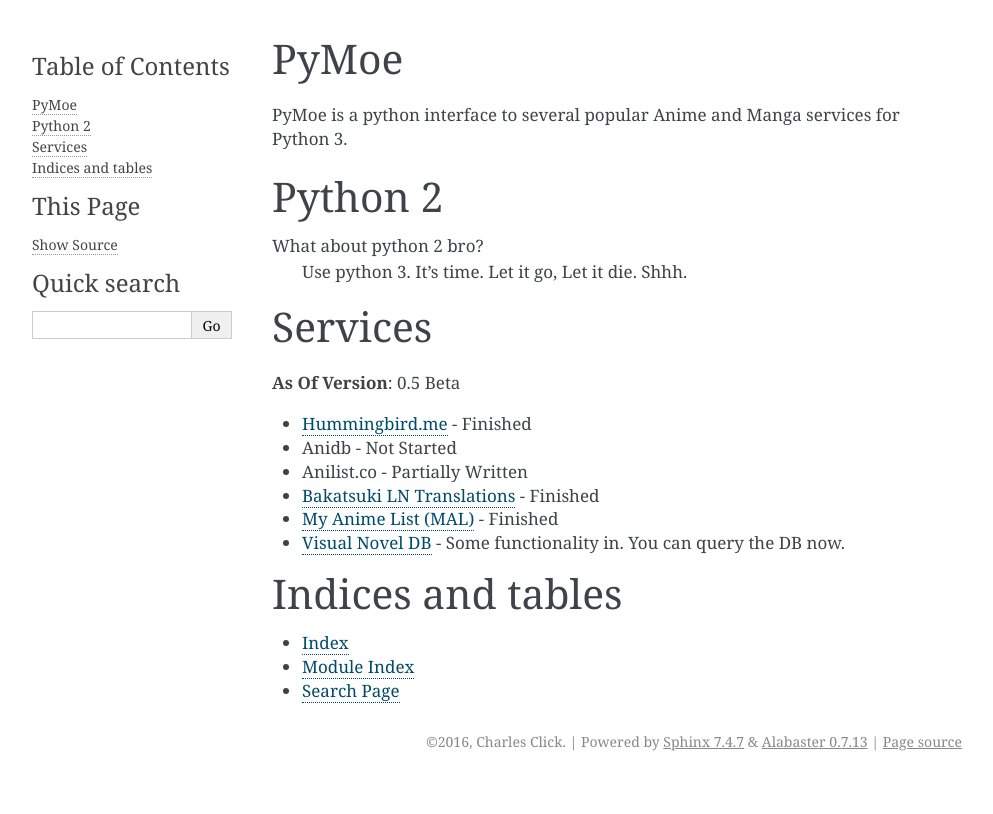
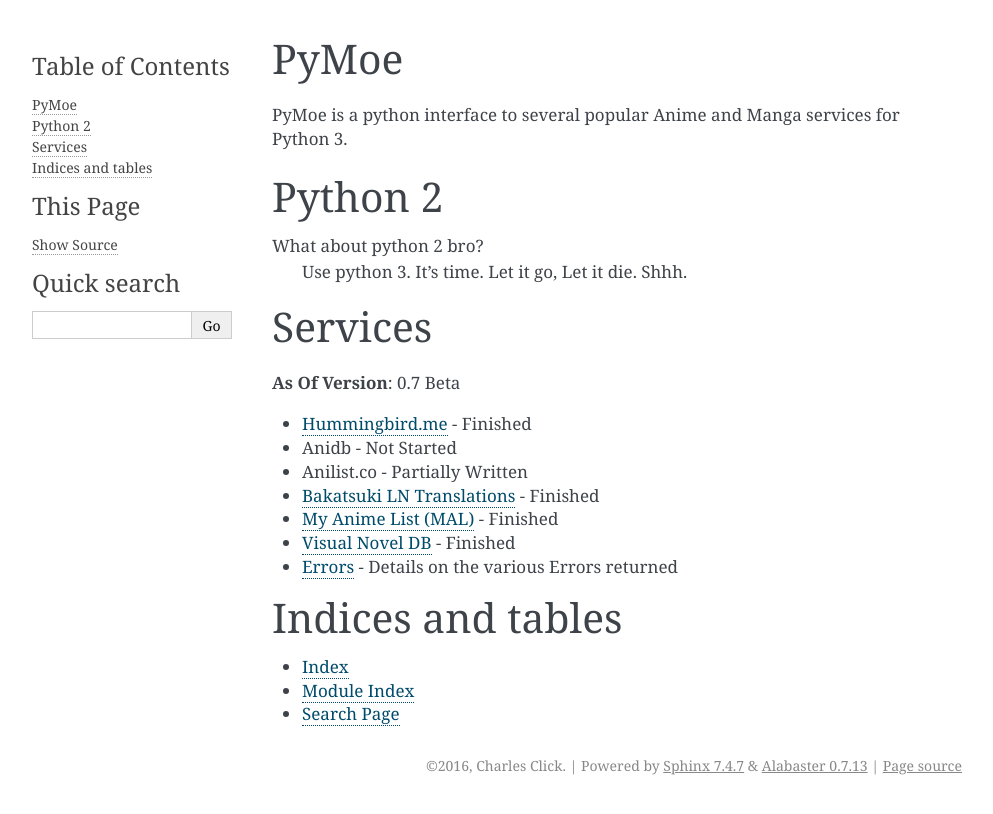
Before and after one commit to ccubed/PyMoe, a Sphinx documentation site: the page built from docs/source/index.rst, in a window 1280 px wide. Shown: the top 814 px of the page, without its empty margins (148-1141 px from the left). Built offline with Sphinx 7.4.7, drawn with Linux system fonts in a browser that asks for light colours.

Commit message:
Finish VNDB, Rewrite some documentation to be more clear, add Error documentation.

```diff
--- a/docs/source/Mal.rst
+++ b/docs/source/Mal.rst
@@ -35,6 +35,8 @@
 
     Given a proper username, retrieve a user's watched statistics and their full anime and manga data inside an encapsulated user object.
 
+    The user endpoint does not have average score data available for any anime or manga. It only has the user score data available. The average scores will be populated with None.
+
 Encapsulations Again
 --------------------
 You should probably go read :doc:`MAL Encapsulations<malencap>` now. These encapsulations are very important to the way PyMoe works and having a good knowledge of them will allow you to do impressive things within PyMoe. What you ask?
--- a/docs/source/index.rst
+++ b/docs/source/index.rst
@@ -14,14 +14,15 @@
 
 Services
 ========
-**As Of Version**: 0.5 Beta
+**As Of Version**: 0.7 Beta
 
 * :doc:`Hummingbird.me <Hummingbird>` - Finished
 * Anidb - Not Started
 * :doc:`Anilist.co <Anilist>` - Partially Written
 * :doc:`Bakatsuki LN Translations <Bakatsuki>` - Finished
 * :doc:`My Anime List (MAL) <Mal>` - Finished
-* :doc:`Visual Novel DB <Vndb>` - Some functionality in. You can query the DB now.
+* :doc:`Visual Novel DB <Vndb>` - Finished
+* :doc:`Errors <errors>` - Details on the various Errors returned
 
 Indices and tables
 ==================
--- a/docs/source/malencap.rst
+++ b/docs/source/malencap.rst
@@ -166,7 +166,7 @@
 
     .. py:attribute:: scores : NT_SCORES
 
-        Average and User ratings for the anime. Average will only be populated on a search call. On a User List call Average is always None because it's not available. The user attribute is used for the score XML parameter.
+        Average and User ratings for the anime. Average will only be populated on a search call. The user attribute is used for the score XML parameter.
 
     .. py:attribute:: type : string
 
--- a/setup.py
+++ b/setup.py
@@ -2,9 +2,9 @@
 
 setup(
     name='PyMoe',
-    version='0.6',
+    version='0.7',
     packages=['Pymoe', 'Pymoe.Hummingbird', 'Pymoe.VNDB', 'Pymoe.Mal', 'Pymoe.Bakatsuki'],
-    url='https://git.vertinext.com/ccubed/PyMoe',
+    url='https://github.com/ccubed/PyMoe',
     license='MIT',
     author='Cooper Click',
     author_email='ccubed.techno@gmail.com',
```
Also changed, not shown: README.md (+2 -1 lines), docs/source/Vndb.rst (+23 -5 lines), docs/source/errors.rst (added, +40 -0 lines), 1 other file.
